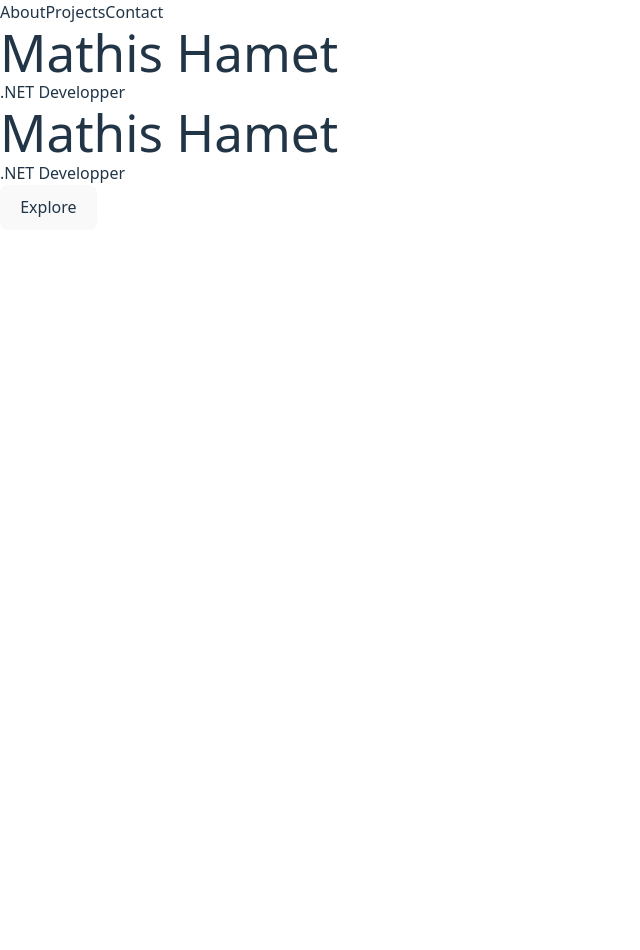
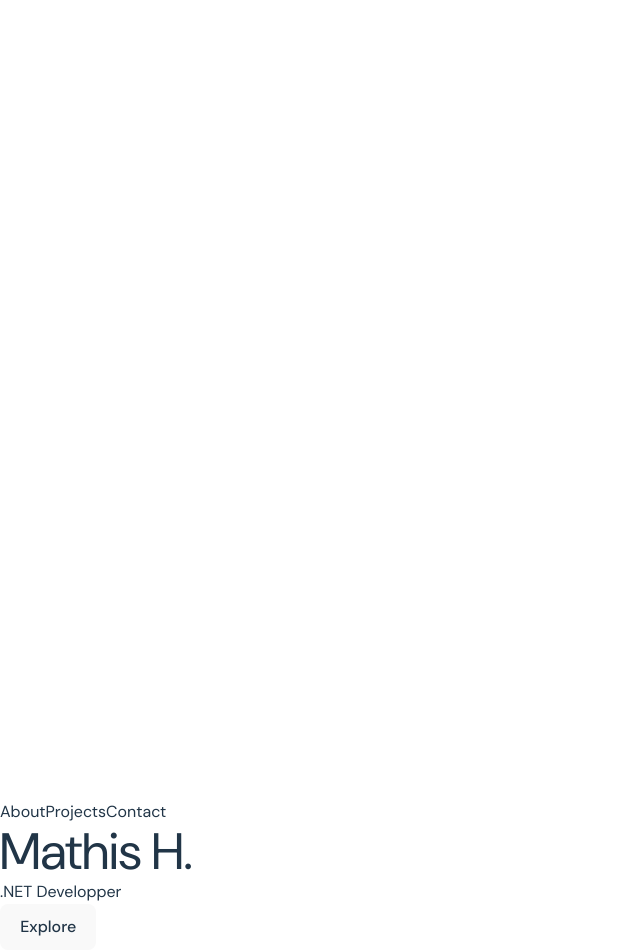
Before and after one commit to NEM3S/NEM3S.github.io, a React (Vite) app: page / in a window 1280 px wide. Shown: the whole page, without its empty margins (0-640 px from the left). Before the commit the page ends 800 px from the top, so only its background shows below. Built offline with nearby package versions, Linux system fonts and the light colour scheme.

Commit message:
feat: grain + fluider animation + new font

```diff
--- a/index.html
+++ b/index.html
@@ -4,10 +4,11 @@
     <meta charset="UTF-8" />
     <link rel="icon" type="image/svg+xml" href="/vite.svg" />
     <meta name="viewport" content="width=device-width, initial-scale=1.0" />
-    <title>react</title>
+    <title>Mathis / NEM3S</title>
   </head>
   <body>
     <div id="root"></div>
     <script type="module" src="/src/main.jsx"></script>
+    <script src="grained.js"></script>
   </body>
 </html>
--- a/package.json
+++ b/package.json
@@ -11,7 +11,8 @@
     "deploy": "gh-pages -d dist"
   },
   "dependencies": {
-    "framer-motion": "^12.23.24",
+    "grained": "^0.0.2",
+    "motion": "^12.23.24",
     "react": "^19.1.1",
     "react-dom": "^19.1.1"
   },
--- a/src/App.jsx
+++ b/src/App.jsx
@@ -1,26 +1,93 @@
-import { motion } from "framer-motion";
+import { useState } from "react";
+import { AnimatePresence, motion } from "motion/react";
+import Page from "./components/Page";
 import Header from "./components/Header";
 import HomeSection from "./components/HomeSection";
+import AboutSection from "./components/AboutSection";
+
+var options = {
+  animate: true,
+  patternWidth: 400,
+  patternHeight: 400,
+  grainOpacity: 0.1,
+  grainDensity: 1,
+  grainChaos: 0.5,
+  grainSpeed: 5
+};
+
+grained("#grain", options);
+
 
 export default function App() {
+  const [page, setPage] = useState(0);
+  const [direction, setDirection] = useState(0);
+  const numberPages = 3;
+
+  function goNextPage() {
+    setDirection(1);
+    setPage(page + 1);
+  }
+
+  function goPreviousPage() {
+    setDirection(-1);
+    setPage(page - 1);
+  }
+
+  const pages = [
+    <Page key="1" direction={direction}>
+      <HomeSection />
+    </Page>,
+
+    <Page key="2" direction={direction}>
+      <AboutSection />
+    </Page>,
+
+    <Page key="3" direction={direction}>
+      <h1 className="text-5xl font-bold mb-6">Mes projets</h1>
+      <p className="text-gray-400 mb-10 max-w-xl text-center">
+        Quelques-unes de mes créations les plus récentes.
+      </p>
+    </Page>,
+  ];
 
   return (
-
-    <div className="relative min-h-screen w-full bg-gray-950 text-white flex flex-col items-center justify-center">
-
+    <div className="bg-gray-950 overflow-hidden relative w-full h-screen flex flex-col items-center justify-center">
+    <div id="grain" className="absolute inset-0 z-50 pointer-events-none"></div>
       <Header />
-
-      <HomeSection />
-      <HomeSection />
-
-      <motion.button
-        className="w-32 h-12 flex items-center justify-center bottom-8 fixed sm:bottom-16
-        transition-all duration-300 ease-in-out"
-        whileHover={{ scale: 1.05 }}
-        whileTap={{ scale: 0.85 }}
+      <AnimatePresence mode="popLayout" custom={direction}>
+        {pages[page]}
+      </AnimatePresence>
+      { page < numberPages - 1 && (
+        <motion.button
+          className="w-32 h-12 flex items-center justify-center bottom-6 fixed sm:bottom-10 active:scale-95
+          transition-border duration-100 ease-in"
+          initial={{ opacity: 0 }}
+          animate={{ opacity: 1 }}
+        transition={{ delay: 1, duration: 0.5 }}
+        onClick={() => {
+          goNextPage();
+        }}
       >
         Explore
       </motion.button>
+      )}
+      {
+        page > 0 && (
+          <motion.button
+            className="w-32 h-12 flex items-center justify-center top-24 fixed sm:top-28 active:scale-95
+              transition-border duration-100 ease-in"
+            initial={{ opacity: 0 }}
+            animate={{ opacity: 1 }}
+            transition={{ duration: 0.5 }}
+            onClick={() => {
+              goPreviousPage();
+            }}
+          >
+            Back
+          </motion.button>
+        )
+      }
+
     </div>
   );
 }
--- /dev/null
+++ b/src/components/AboutSection.jsx
@@ -0,0 +1,20 @@
+export default function AboutSection() {
+  return (
+    <div className="overflow-y-auto min-h-screen w-full bg-gray-950 text-white flex flex-col items-center justify-start pt-48 pb-24">
+
+      <h1 className="text-5xl font-bold mb-6">À propos de moi</h1>
+      <p className="text-gray-400 mb-4 max-w-xl text-left">
+        Étudiant en troisième année de BUT Informatique, je suis passionné par le développement logiciel et le reverse engineering.
+      </p>
+      <p className="text-gray-400 mb-4 max-w-xl text-left">
+        J'aime comprendre comment les choses fonctionnent, que ce soit en programmation bas niveau, en conception <b>SOLID</b> ou en développement de web.
+      </p>
+      <p className="text-gray-400 mb-4 max-w-xl text-left">
+        Curieux et rigoureux, je passe beaucoup de temps à expérimenter, apprendre de nouvelles technologies et perfectionner mes projets personnels
+      </p>
+      <p className="text-gray-400 mb-10 max-w-xl text-left">
+        <u>Mon objectif</u> : concevoir des outils et des projets qui allient technique et créativité de la meilleur manière possible, pour répondre aux besoins utilisateurs.
+      </p>
+    </div>
+  );
+}
--- a/src/components/Header.jsx
+++ b/src/components/Header.jsx
@@ -1,4 +1,4 @@
-import { motion } from "framer-motion";
+import { motion } from "motion/react";
 
 export default function Header() {
   return (
--- a/src/components/HomeSection.jsx
+++ b/src/components/HomeSection.jsx
@@ -1,10 +1,10 @@
-import { motion } from "framer-motion";
+import { motion } from "motion/react";
 
 export default function HomeSection() {
   return (
     <div className="min-h-screen w-full bg-gray-950 text-white flex flex-col items-center justify-center">
     <motion.h1
-        className="text-6xl font-bold mb-8 ml-2 mr-2 text-center"
+        className="text-5xl sm:text-8xl lg:text-[9rem] font-bold mb-8 ml-2 mr-2 text-center"
         initial={{ opacity: 0, y: -1000 }}
         animate={{ opacity: 1, y: 0 }}
         transition={{
@@ -14,7 +14,7 @@ export default function HomeSection() {
           duration: 1.2,
         }}
       >
-        Mathis Hamet
+        Mathis H.
       </motion.h1>
 
       <motion.p
--- a/src/components/Page.jsx
+++ b/src/components/Page.jsx
@@ -1,16 +1,10 @@
-import { motion } from "framer-motion";
+import { motion } from "motion/react";
 
 export default function Page({ children, direction }) {
   const variants = {
-    enter: (direction) => ({
-      y: direction > 0 ? "100vh" : "-100vh",
-      opacity: 0,
-    }),
-    center: { y: 0, opacity: 1 },
-    exit: (direction) => ({
-      y: direction > 0 ? "-100vh" : "100vh",
-      opacity: 0,
-    }),
+    enter: (dir) => ({ y: dir > 0 ? 2000 : -2000, opacity: 0, filter: "blur(25px)" }),
+    center:      { y: 0, opacity: 1, filter: "blur(0px)" },
+    exit:  (dir) => ({ y: dir > 0 ? -2000 : 2000, opacity: 0, filter: "blur(25px)" }),
   };
 
   return (
@@ -22,9 +16,12 @@ export default function Page({ children, direction }) {
       exit="exit"
       custom={direction}
       transition={{
-        duration: 0.8,
-        ease: [0.6, 0.05, -0.01, 0.9],
-      }}
+          type: "spring",
+          stiffness: 50,
+          damping: 15,
+          visualDuration: 1.5,
+          duration: 0.2,
+        }}
     >
       {children}
     </motion.div>
--- a/src/index.css
+++ b/src/index.css
@@ -2,9 +2,12 @@
 @tailwind components;
 @tailwind utilities;
 
-
+@font-face {
+  font-family: DMSans; /* set name */
+  src: url(../public/DMSans.ttf); /* url of the font */
+}
 :root {
-  font-family: system-ui, Avenir, Helvetica, Arial, sans-serif;
+  font-family: DMSans, sans-serif;
   line-height: 1.5;
   font-weight: 400;
 
@@ -50,6 +53,27 @@ button:hover {
   border-color: #646cff;
 }
 
+
+.container {
+  display: flex;
+  justify-content: center;
+  align-items: center;
+  width: 100vw;
+  height: 100vh;
+  background-image: linear-gradient(
+    to bottom left in oklab,
+    oklch(55% 0.45 350) 0%,
+    oklch(95% 0.4 95) 100%
+  );
+}
+
+#grain {
+  width: 100vw;
+  height: 100vh;
+}
+
+
+
 @media (prefers-color-scheme: light) {
   :root {
     color: #213547;
```
Also changed, not shown: grained.js (added, +7 -0 lines), public/DMSans.ttf (added), 1 other file (tests, documents, lock files or other folders).
